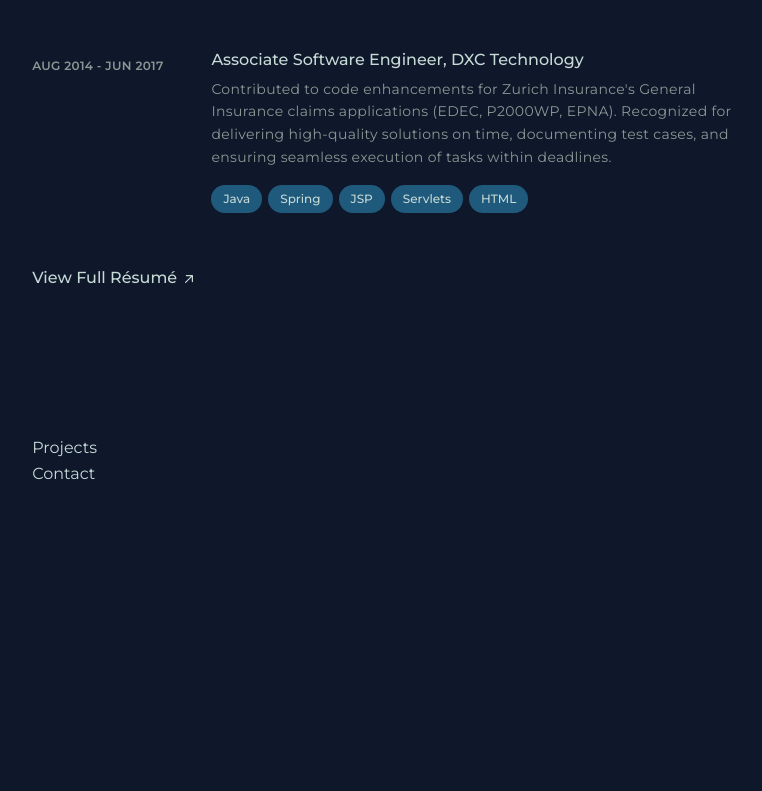
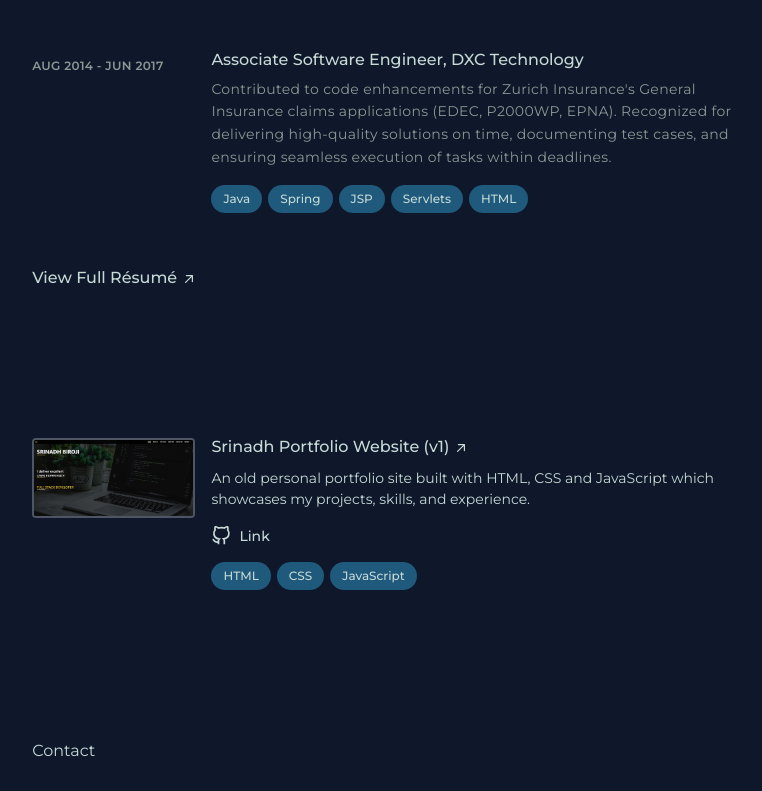
Before and after one commit to birojisrinadh/srinadh-profile, a React (Vite) app: page / in a window 1280 px wide. Shown: the part 1329-2120 px from the top of the page, without its empty margins (499-1261 px from the left). Before the commit the page ends 1912 px from the top, so only its background shows below. Built offline with nearby package versions, Linux system fonts and the light colour scheme; a web font is replaced by a local one.

Commit message:
Added Projects section

```diff
--- a/src/App.jsx
+++ b/src/App.jsx
@@ -1,6 +1,7 @@
 import About from "./sections/About";
 import Experience from "./sections/Experience";
 import Intro from "./sections/Intro";
+import Projects from "./sections/Projects";
 
 function App() {
   return (
@@ -23,8 +24,12 @@
             >
               <Experience />
             </section>
-            <section id="projects" className="dark:text-gray-800">
-              Projects
+            <section
+              id="projects"
+              className="mb-16 scroll-mt-16 md:mb-24 lg:mb-36 lg:scroll-mt-24"
+              aria-label="Projects created by me"
+            >
+              <Projects />
             </section>
             <section id="contact" className="dark:text-gray-800">
               Contact
--- a/src/sections/About.jsx
+++ b/src/sections/About.jsx
@@ -40,7 +40,7 @@
           . More recently, I've been aligning my skills with industry trends,
           gaining experience with cloud platforms like{" "}
           <span className="font-bold text dark:text-gray-900">
-            PCF, OpenShift, and Azure
+            PCF, OpenShift, <span className="font-normal">and</span> Azure
           </span>{" "}
           to design, deploy, and manage scalable, resilient applications in
           modern cloud-native environments.
--- /dev/null
+++ b/src/sections/Projects.jsx
@@ -0,0 +1,123 @@
+import React from "react";
+import sbPortfolio from "../assets/images/sbportfolio.png";
+
+function Projects() {
+  const arrowSVG = (
+    <svg
+      xmlns="http://www.w3.org/2000/svg"
+      viewBox="0 0 20 20"
+      fill="currentColor"
+      className="ml-1 inline-block h-4 w-4 shrink-0 translate-y-px transition-transform group-hover/link:-translate-y-1 group-hover/link:translate-x-1 group-focus-visible/link:-translate-y-1 group-focus-visible/link:translate-x-1 motion-reduce:transition-none"
+      aria-hidden="true"
+    >
+      <path
+        fillRule="evenodd"
+        d="M5.22 14.78a.75.75 0 001.06 0l7.22-7.22v5.69a.75.75 0 001.5 0v-7.5a.75.75 0 00-.75-.75h-7.5a.75.75 0 000 1.5h5.69l-7.22 7.22a.75.75 0 000 1.06z"
+        clipRule="evenodd"
+      ></path>
+    </svg>
+  );
+
+  const githubIconSVG = (
+    <svg
+      xmlns="http://www.w3.org/2000/svg"
+      role="img"
+      viewBox="0 0 24 24"
+      fill="none"
+      stroke="currentColor"
+      strokeWidth="2"
+      strokeLinecapap="round"
+      strokeLinejoinoin="round"
+      className="mr-2 h-5 w-5"
+    >
+      <title>GitHub</title>
+      <path d="M9 19c-5 1.5-5-2.5-7-3m14 6v-3.87a3.37 3.37 0 0 0-.94-2.61c3.14-.35 6.44-1.54 6.44-7A5.44 5.44 0 0 0 20 4.77 5.07 5.07 0 0 0 19.91 1S18.73.65 16 2.48a13.38 13.38 0 0 0-7 0C6.27.65 5.09 1 5.09 1A5.07 5.07 0 0 0 5 4.77a5.44 5.44 0 0 0-1.5 3.78c0 5.42 3.3 6.61 6.44 7A3.37 3.37 0 0 0 9 18.13V22"></path>
+    </svg>
+  );
+
+  const projects = [
+    {
+      title: "Srinadh Portfolio Website (v1)",
+      description:
+        "An old personal portfolio site built with HTML, CSS and JavaScript which showcases my projects, skills, and experience.",
+      techStack: ["HTML", "CSS", "JavaScript"],
+      liveLink: "https://bairojisrinadh.github.io/sbportfolio",
+      githubLink: "https://github.com/bairojisrinadh/sbportfolio",
+      snapshot: sbPortfolio,
+    },
+  ];
+
+  return (
+    <>
+      <div className="sticky top-0 z-20 -mx-6 mb-4 w-screen bg-midnight/35 px-6 py-5 backdrop-blur dark:bg-lightGray/35 md:-mx-12 md:px-12 lg:sr-only lg:relative lg:top-auto lg:mx-auto lg:w-full lg:px-0 lg:py-0 lg:opacity-0">
+        <h2 className="text-sm font-bold uppercase tracking-widest text dark:text-gray-800 lg:sr-only">
+          Projects
+        </h2>
+      </div>
+      <div>
+        <ul className="group/list">
+          {projects.map((project, index) => (
+            <li key={index} className="mb-12">
+              <div className="group relative grid gap-4 pb-1 transition-all sm:grid-cols-8 sm:gap-8 md:gap-4 lg:hover:!opacity-100 lg:group-hover/list:opacity-50">
+                <div className="absolute -inset-x-4 -inset-y-4 z-0 hidden rounded-md transition motion-reduce:transition-none lg:-inset-x-6 lg:block lg:group-hover:bg-gray-800/50 lg:group-hover:shadow-[inset_0_1px_0_0_rgba(148,163,184,0.1)] lg:group-hover:drop-shadow-lg dark:lg:group-hover:bg-gray-300/20"></div>
+                <div className="z-10 sm:order-2 sm:col-span-6">
+                  <h3>
+                    <a
+                      href={project.liveLink}
+                      className="hover:text-sagaGreen focus-visible:text-sagaGreen group/link inline-flex items-baseline text-base font-medium leading-tight text hover:font-semibold focus-visible:font-semibold dark:text-gray-900"
+                      target="_blank"
+                      rel="noreferrer noopener"
+                      aria-label="#"
+                    >
+                      <span className="absolute -inset-x-4 -inset-y-2.5 hidden rounded md:-inset-x-6 md:-inset-y-4 lg:block"></span>
+                      <span>
+                        {project.title}
+                        <span className="inline-block">{arrowSVG}</span>
+                      </span>
+                    </a>
+                  </h3>
+                  <p className="mt-2 text-sm leading-normal dark:text-gray-700">
+                    {project.description}
+                  </p>
+                  <a
+                    href={project.githubLink}
+                    className="group relative mt-4 inline-flex items-center pb-[2px] text-sm font-medium text hover:text-mint-100 focus-visible:text-mint-100 dark:text-gray-800"
+                    target="_blank"
+                    rel="noreferrer noopener"
+                    aria-label=""
+                  >
+                    {githubIconSVG} Link
+                    <span className="absolute inset-x-0 bottom-0 h-[1px] origin-left scale-x-0 transform bg-current transition-transform duration-300 ease-out group-hover:scale-x-100"></span>
+                  </a>
+                  <ul
+                    className="flex flex-wrap"
+                    aria-label="Technologies used:"
+                  >
+                    {project.techStack.map((tech, index) => (
+                      <li key={index} className="mr-1.5 mt-2">
+                        <div className="bg-indigo/40 border-royalBlue flex items-center rounded-full px-3 py-1 text-xs font-medium leading-5 text dark:bg-gray-800/10 dark:text-gray-800">
+                          {tech}
+                        </div>
+                      </li>
+                    ))}
+                  </ul>
+                </div>
+                <img
+                  src={project.snapshot}
+                  alt={project.title}
+                  loading="lazy"
+                  width={200}
+                  height={48}
+                  decoding="async"
+                  className="aspect-auto rounded border-2 border-slate-200/30 object-cover text-transparent transition group-hover:border-slate-200/30 sm:order-1 sm:col-span-2 sm:translate-y-1"
+                />
+              </div>
+            </li>
+          ))}
+        </ul>
+      </div>
+    </>
+  );
+}
+
+export default Projects;
```
Also changed, not shown: src/assets/images/sbportfolio.png (added).
